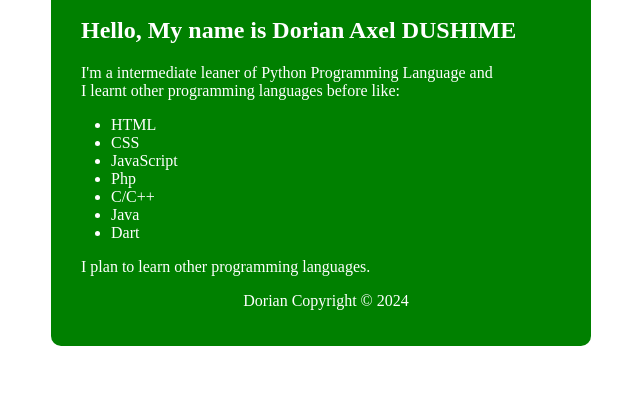
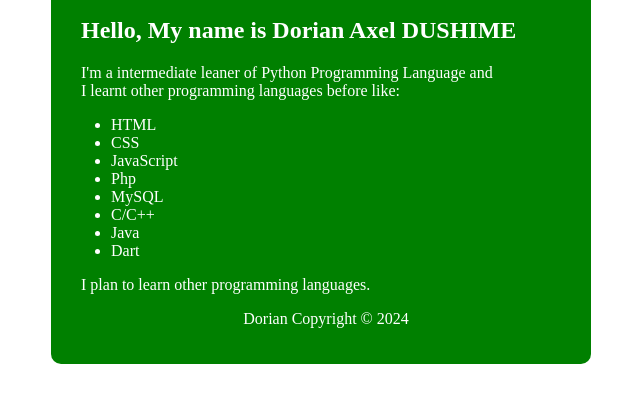
Before and after one commit to baller72/baller72.github.io, a plain HTML site: page index.html in a window 1280 px wide. Shown: the part 155-558 px from the top of the page, without its empty margins (319-959 px from the left). Drawn offline with Linux system fonts and the light colour scheme.

Commit message:
Update index.html

```diff
--- a/index.html
+++ b/index.html
@@ -36,6 +36,7 @@
 			<li>CSS</li>
 			<li>JavaScript</li>
 			<li>Php</li>
+			<li>MySQL</li>
 			<li>C/C++</li>
 			<li>Java</li>
 			<li>Dart</li>
```
